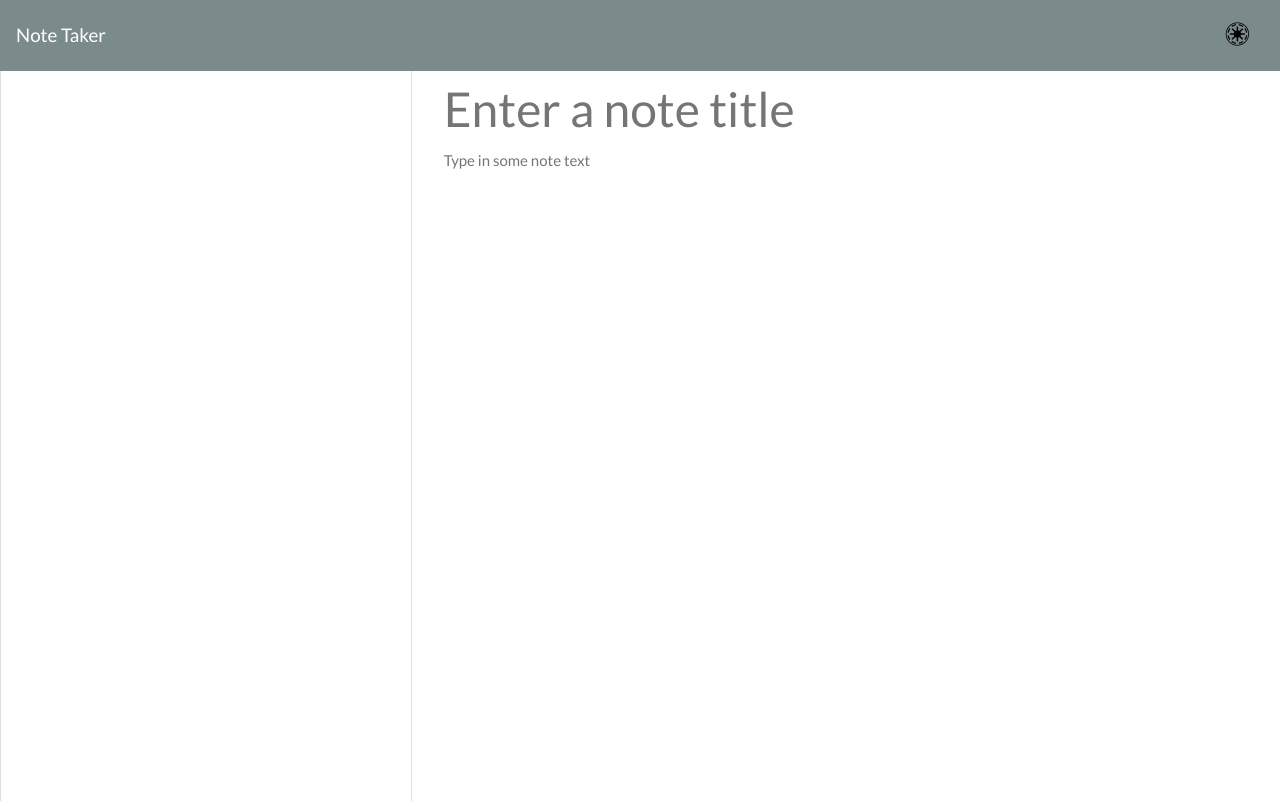
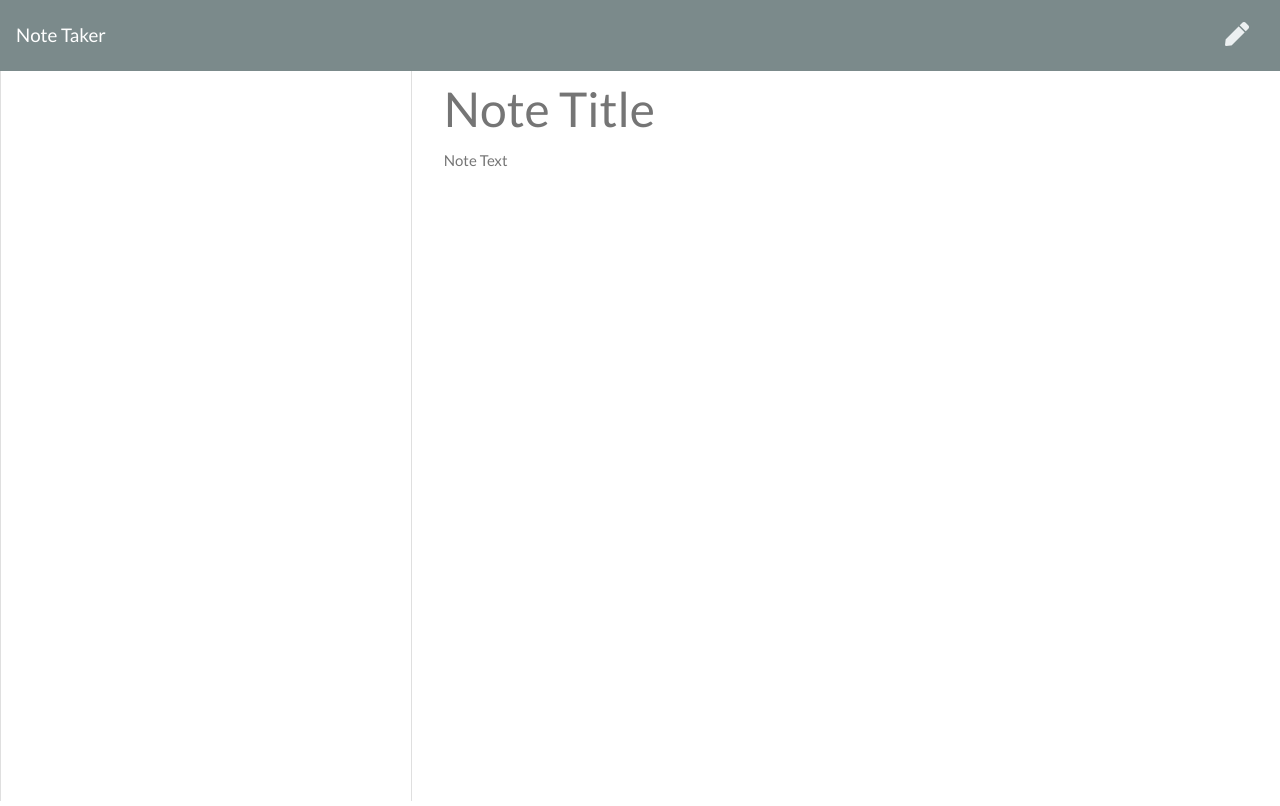
Before and after one commit to KashCodes/Note-Taker, a website: page public/notes.html in a window 1280 px wide. Drawn offline with nearby package versions, Linux system fonts and the light colour scheme; no server answers.

Commit message:
comments fixed

```diff
--- a/public/notes.html
+++ b/public/notes.html
@@ -17,8 +17,8 @@
     <a class="navbar-brand" href="/">Note Taker
     </a>
     <div class="icons">
-      <i class="fab fa-jedi-order save-note" style="color: cyan;"></i>
-      <i class="fab fa-galactic-republic new-note" style="color: black;"></i>
+      <i class="fas fa-save text-light save-note"></i>
+      <i class="fas fa-pen text-light new-note"></i>
     </div>
   </nav>
   <div class="container-fluid">
@@ -30,8 +30,8 @@
         </div>
       </div>
       <div class="col-8">
-        <input class="note-title" placeholder="Enter a note title" maxlength="28" type="text">
-        <textarea class="note-textarea" placeholder="Type in some note text"></textarea>
+        <input class="note-title" placeholder="Note Title" maxlength="28" type="text">
+        <textarea class="note-textarea" placeholder="Note Text"></textarea>
       </div>
     </div>
   </div>
```
